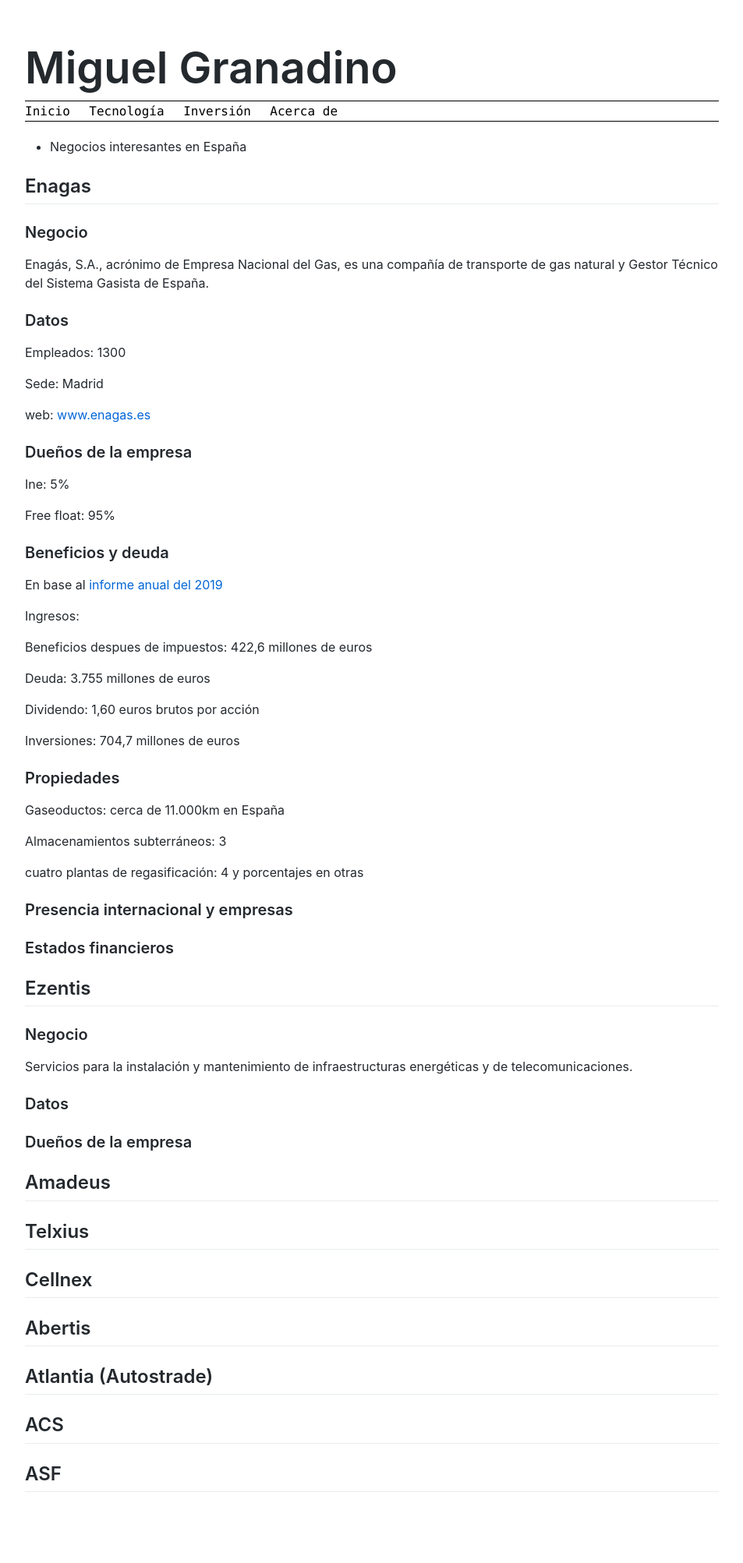
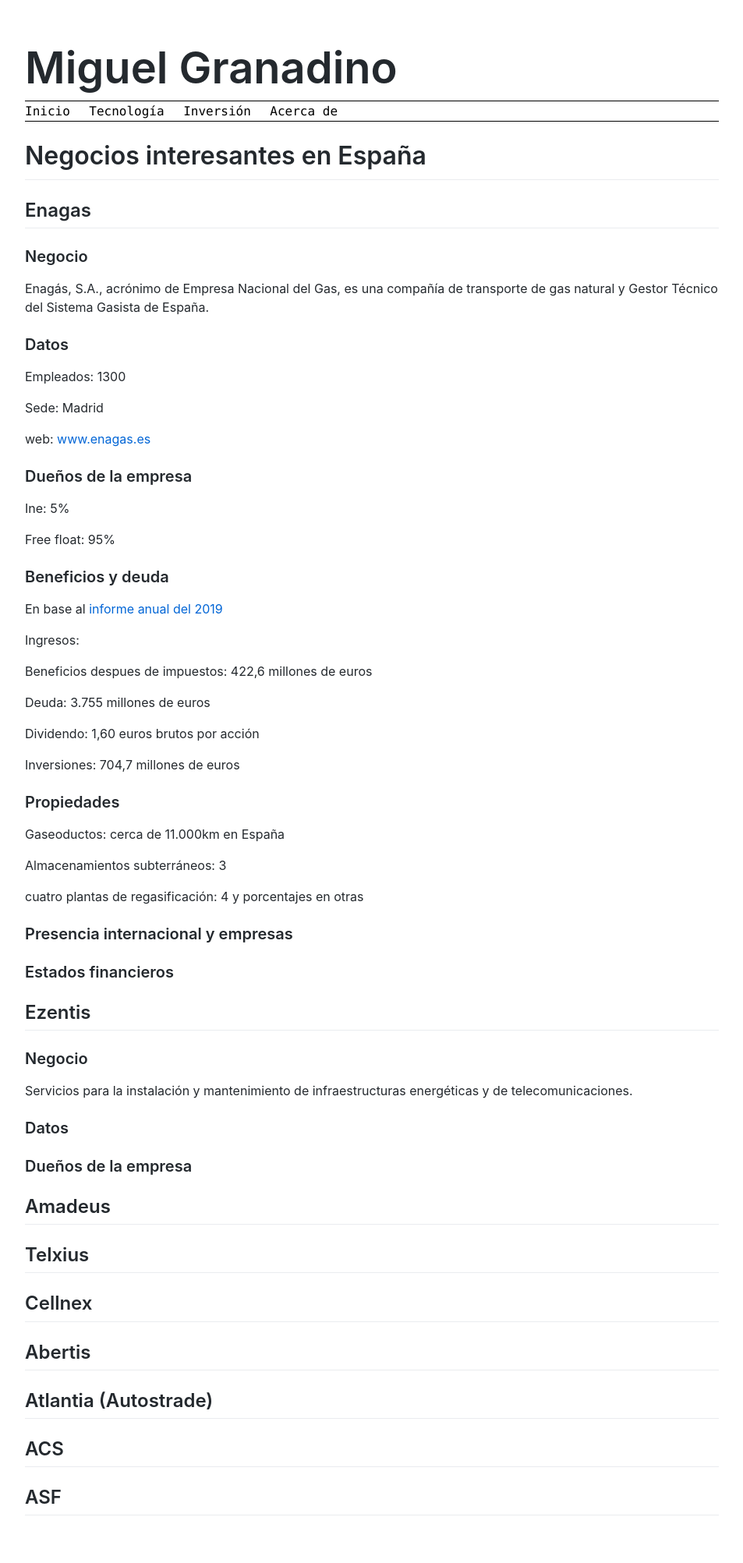
Before and after one commit to Akira3030/formacion, a Jekyll site: the page built from articulos/inversiones/negocios-interesantes-españa.md, in a window 1280 px wide. Shown: the whole page at 78% size, without its empty margins (163-1116 px from the left). Built offline with Jekyll 4.4.1, drawn with Linux system fonts in a browser that asks for light colours; our own code applies the rules of GitHub Pages for plain Markdown files; before the commit the page ends 1975 px from its top, so only the background shows below that.

```diff
--- a/articulos/inversiones/negocios-interesantes-españa.md
+++ b/articulos/inversiones/negocios-interesantes-españa.md
@@ -1,4 +1,4 @@
-* Negocios interesantes en España
+# Negocios interesantes en España
 
 ## Enagas
 
```
